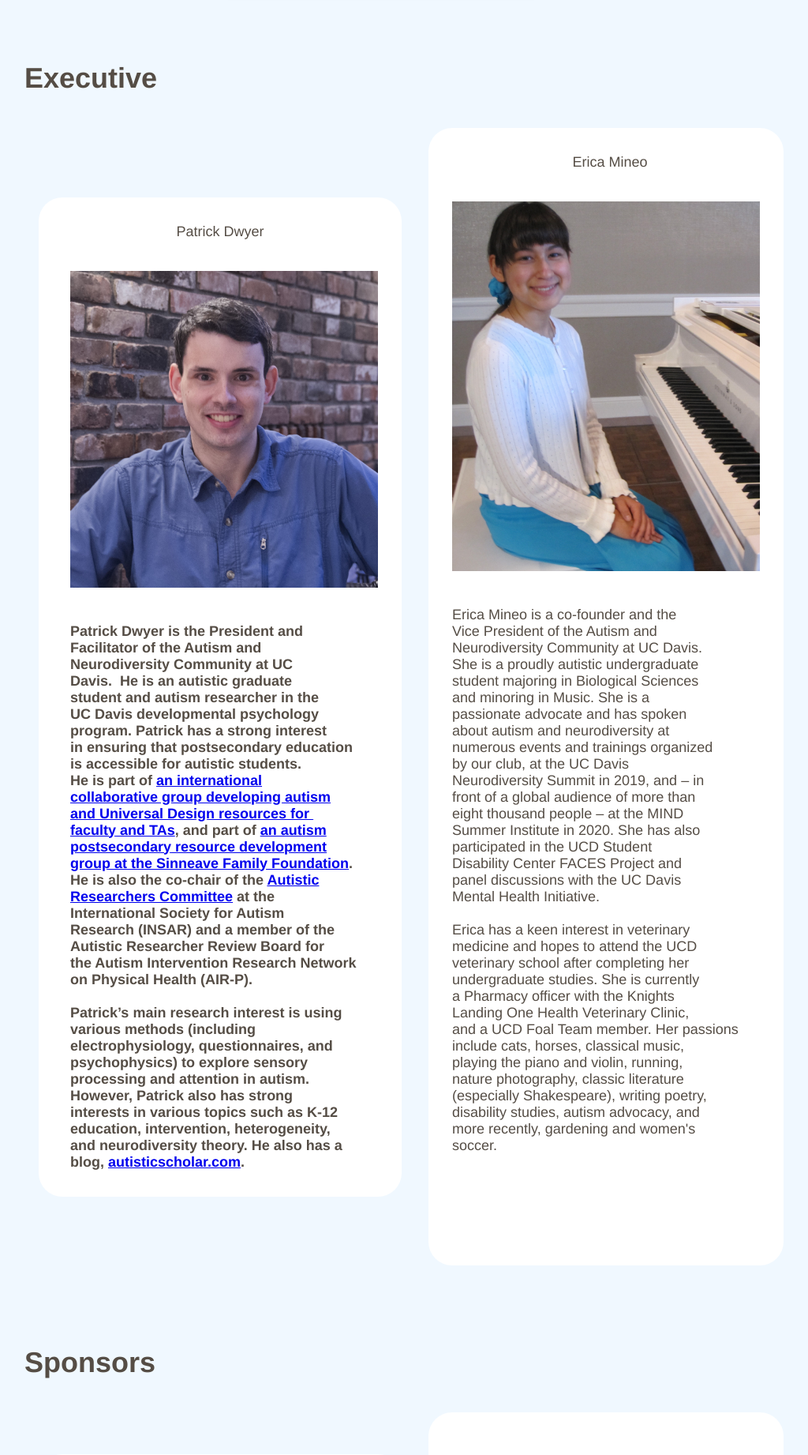
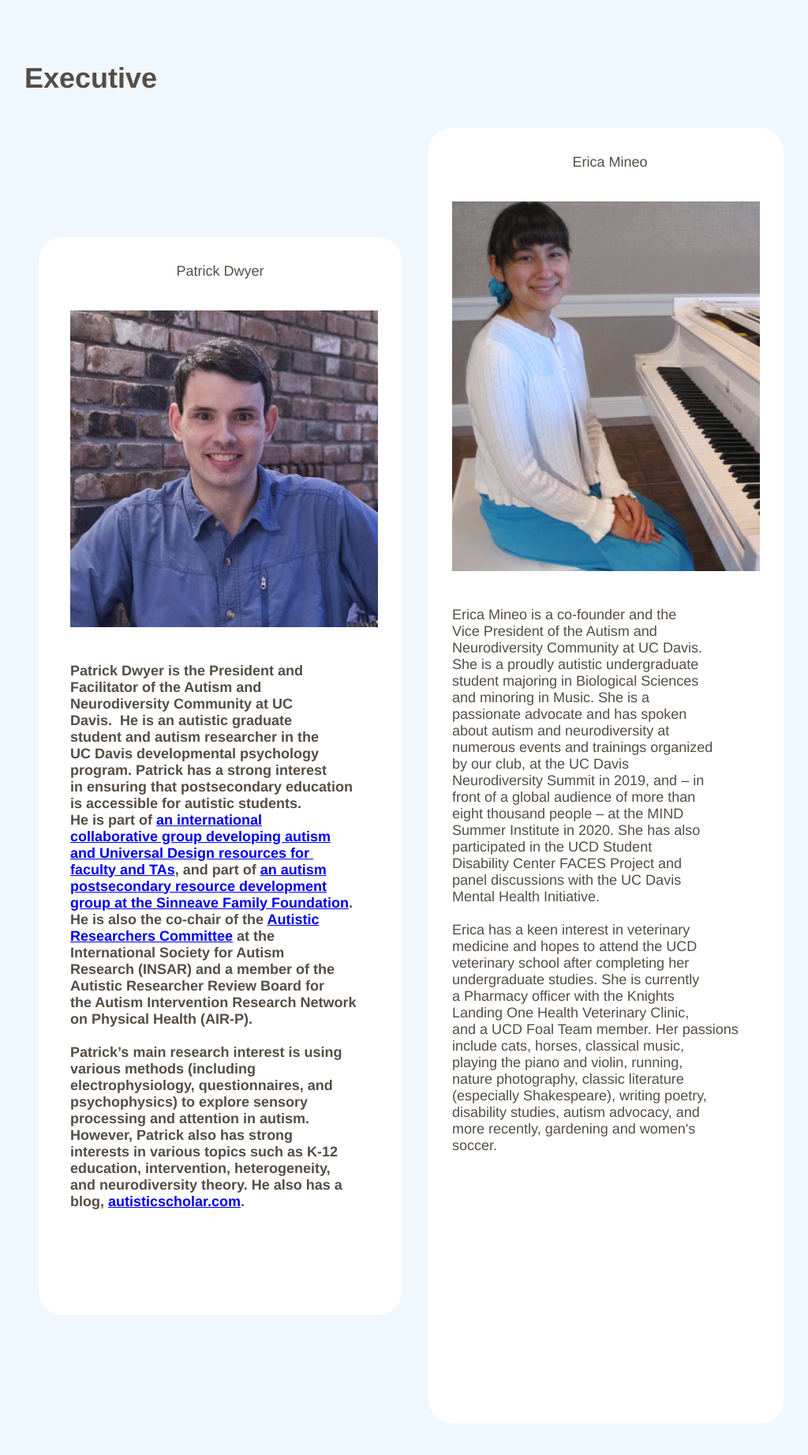
Before and after one commit to Autism-Neurodiversity-Community-UCD/ancwebsite, a Flask app: page /aboutus in a window 1280 px wide. Shown: the part 811-2653 px from the top of the page at 79% size, without its empty margins (149-1173 px from the left). Run offline with Flask 2, Linux system fonts and the light colour scheme.

Commit message:
Update ANCaboutus.css

```diff
--- a/static/css/ANCaboutus.css
+++ b/static/css/ANCaboutus.css
@@ -151,7 +151,7 @@ p {
     font-size: 18px;
     background: #FFFFFF;
     width: 380px;
-    height: 1250px;
+    height: 1350px;
     padding-top:15px;
     padding-bottom:0px;
     padding-right:40px;
@@ -167,7 +167,7 @@ p {
     font-size: 18px;
     background: #FFFFFF;
     width: 400px;
-    height: 1400px;
+    height: 1600px;
     padding-top:15px;
     padding-bottom:25px;
     padding-right:20px;
```
